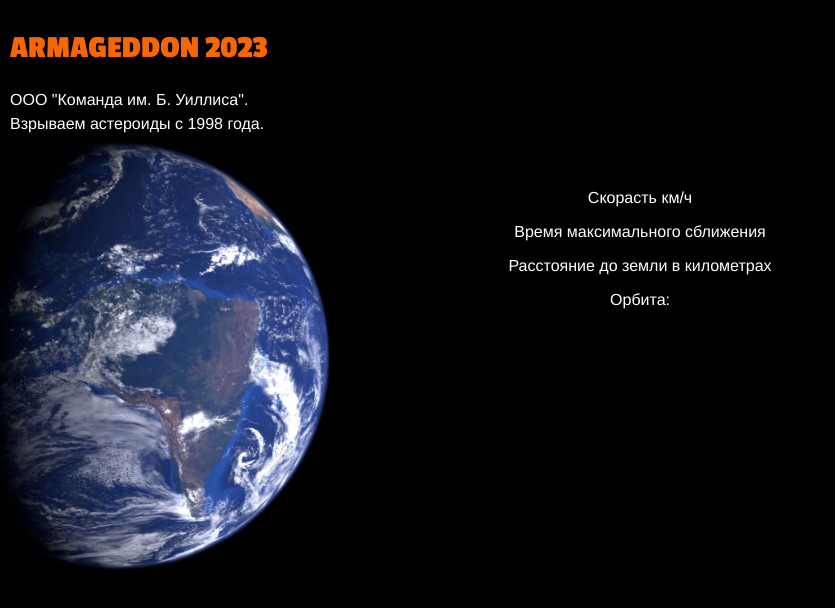
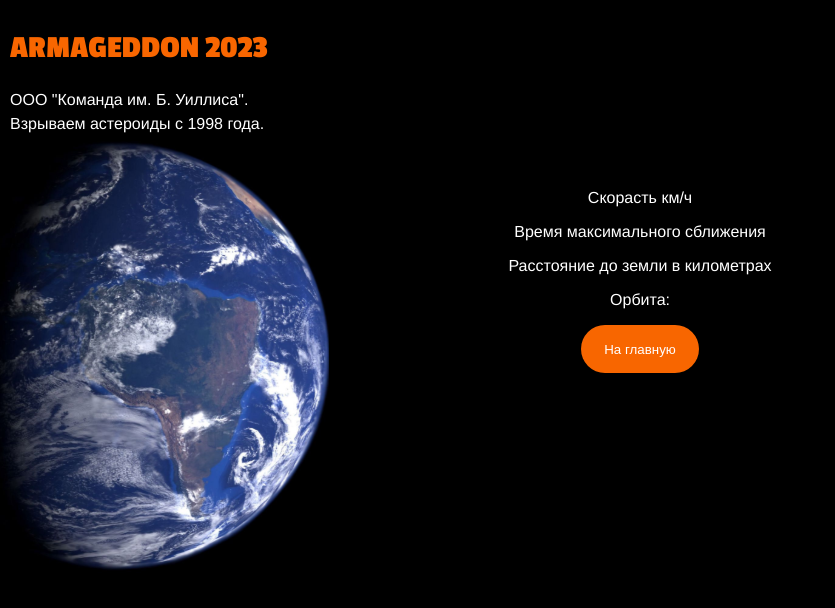
Before and after one commit to AquiTora/nasa-api-ksel, a Next.js app: page /1 in a window 1280 px wide. Shown: the top 608 px of the page, without its empty margins (0-835 px from the left). Built offline with nearby package versions, Linux system fonts and the light colour scheme.

Commit message:
Конец дела

```diff
--- a/components/AsteroidPage/AsteroidPage.jsx
+++ b/components/AsteroidPage/AsteroidPage.jsx
@@ -1,3 +1,4 @@
+import Link from 'next/link';
 import styles from './AsteroidPage.module.css';
 
 const AsteroidPage = ({ asteroid }) => {
@@ -8,6 +9,15 @@ const AsteroidPage = ({ asteroid }) => {
             <p>Время максимального сближения {asteroid.closeDistanceDate}</p>
             <p>Расстояние до земли в километрах {asteroid.closeDistanceKilo}</p>
             <p>Орбита: {asteroid.orbitingBody}</p>
+
+            <Link
+                className={styles.link}
+                href='/'
+            >
+                <button className={styles.linkButtn}>
+                    На главную
+                </button>
+            </Link>
         </div>
     )
 }
--- a/components/AsteroidPage/AsteroidPage.module.css
+++ b/components/AsteroidPage/AsteroidPage.module.css
@@ -5,3 +5,17 @@
     text-align: center;
     padding-top: 160px;
 }
+
+.link {
+    margin: 15px;
+}
+
+.linkButtn {
+    background-color: #F86600;
+    border: none;
+    color: white;
+    width: 118px;
+    height: 48px;
+    border-radius: 40px;
+    padding: 8px 16px 8px 16px;
+}
--- a/components/Order/Order.module.css
+++ b/components/Order/Order.module.css
@@ -12,6 +12,24 @@
     color: white;
     font-family: 'Helvetica';
     line-height: 24px;
+
+    @media (max-width: 980px) {
+        display: flex;
+        border-radius: 0px;
+        width: 100%;
+        top: auto;
+        bottom: 0px;
+        padding: 0px;
+        height: 81px;
+        left: 0px;
+
+
+    }
+}
+
+.orderInfoDiv {
+    margin-left: 20px;
+    line-height: 10px;
 }
 
 .link {
@@ -24,6 +42,7 @@
     color: white;
     width: 118px;
     height: 48px;
+    margin-top: 30px;
     border-radius: 40px;
     padding: 8px, 16px, 8px, 16px;
     gap: 4px;
--- a/pages/[id].jsx
+++ b/pages/[id].jsx
@@ -1,3 +1,4 @@
+import Link from 'next/link';
 import { useRouter } from 'next/router';
 import Logo from '../components/Logo/Logo';
 import AsteroidPage from '../components/AsteroidPage/AsteroidPage';
@@ -11,6 +12,11 @@ export default function page(props) {
             <AsteroidPage
                 asteroid={router.query}
             />
+            {/* <Link
+                href='/'
+            >
+                <button>На главную</button>
+            </Link> */}
         </div>
     )
 }
```
Also changed, not shown: components/Basket/Basket.jsx (+11 -0 lines), components/Basket/Basket.module.css (+10 -4 lines), components/Order/Order.jsx (+5 -2 lines).
